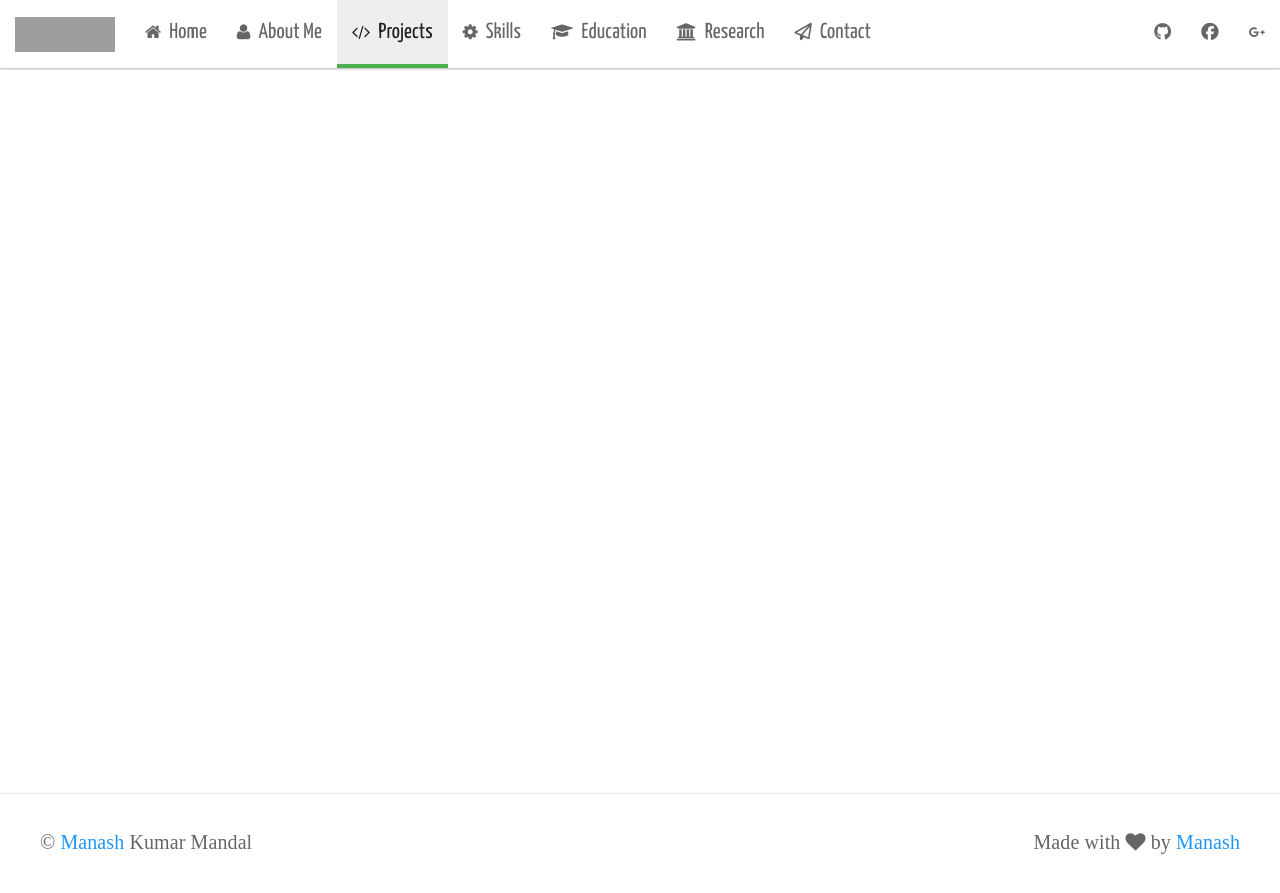
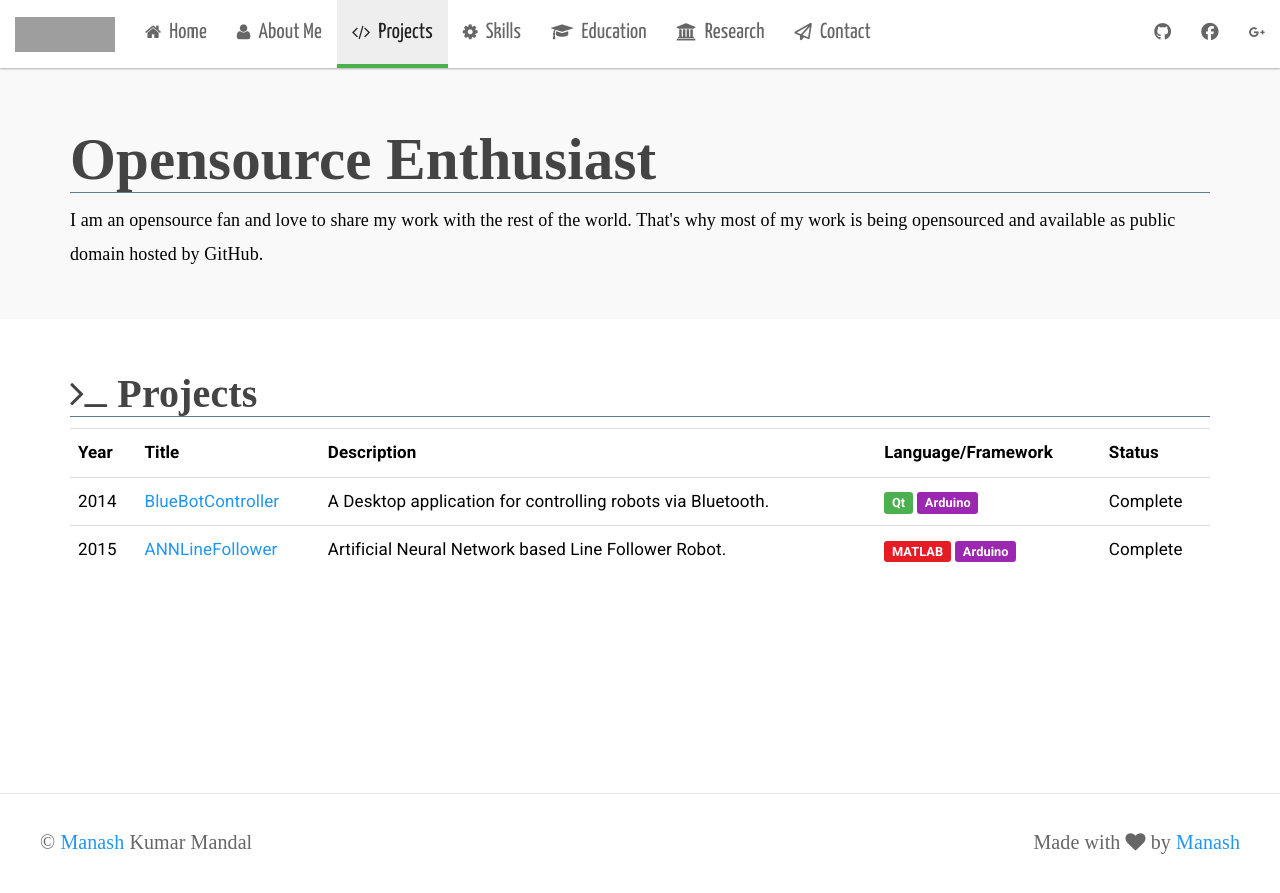
Before and after one commit to manashmandal/manashmandal.github.io, a Jekyll site: the page built from projects.html, in a window 1280 px wide. Shown: the top 893 px of the page. Built offline with Jekyll 4.4.1, drawn with Linux system fonts in a browser that asks for light colours; nearby versions of some CDN libraries; some web fonts are replaced; grey boxes are pictures that could not be loaded.

Commit message:
added project

```diff
--- a/projects.html
+++ b/projects.html
@@ -2,3 +2,42 @@
 layout: page_header
 permalink: /projects
 ---
+
+<div class="jumbotron">
+    <div class="container">
+        <h1 class="big_title_underline">Opensource Enthusiast</h1>
+        <div class="para-graph">
+            I am an opensource fan and love to share my work with the rest of the world. That's why most of my work is being opensourced and available as public domain hosted by GitHub.
+        </div>
+    </div>
+</div>
+
+<div class="container">
+    <h1 class="big_title_underline"><span class="fa fa-terminal"></span> Projects</h1>
+
+    <table class="table table-hover">
+        <tr>
+            <th>Year</th>
+            <th>Title</th>
+            <th>Description</th>
+            <th>Language/Framework</th>
+            <th>Status</th>
+        </tr>
+
+        <tr>
+            <td>2014</td>
+            <td><a href="https://github.com/manashmndl/BlueBotController" target="_blank">BlueBotController</a> </td>
+            <td>A Desktop application for controlling robots via Bluetooth.</td>
+            <td><span class="label label-success">Qt</span> <span class="label label-info">Arduino</span> </td>
+            <td>Complete</td>
+        </tr>
+
+        <tr>
+            <td>2015</td>
+            <td><a href="https://github.com/manashmndl/PDANNLineFollower" target="_blank">ANNLineFollower</a> </td>
+            <td>Artificial Neural Network based Line Follower Robot.</td>
+            <td><span class="label label-danger">MATLAB</span> <span class="label label-info">Arduino</span> </td>
+            <td>Complete</td>
+        </tr>
+    </table>
+</div>
```
